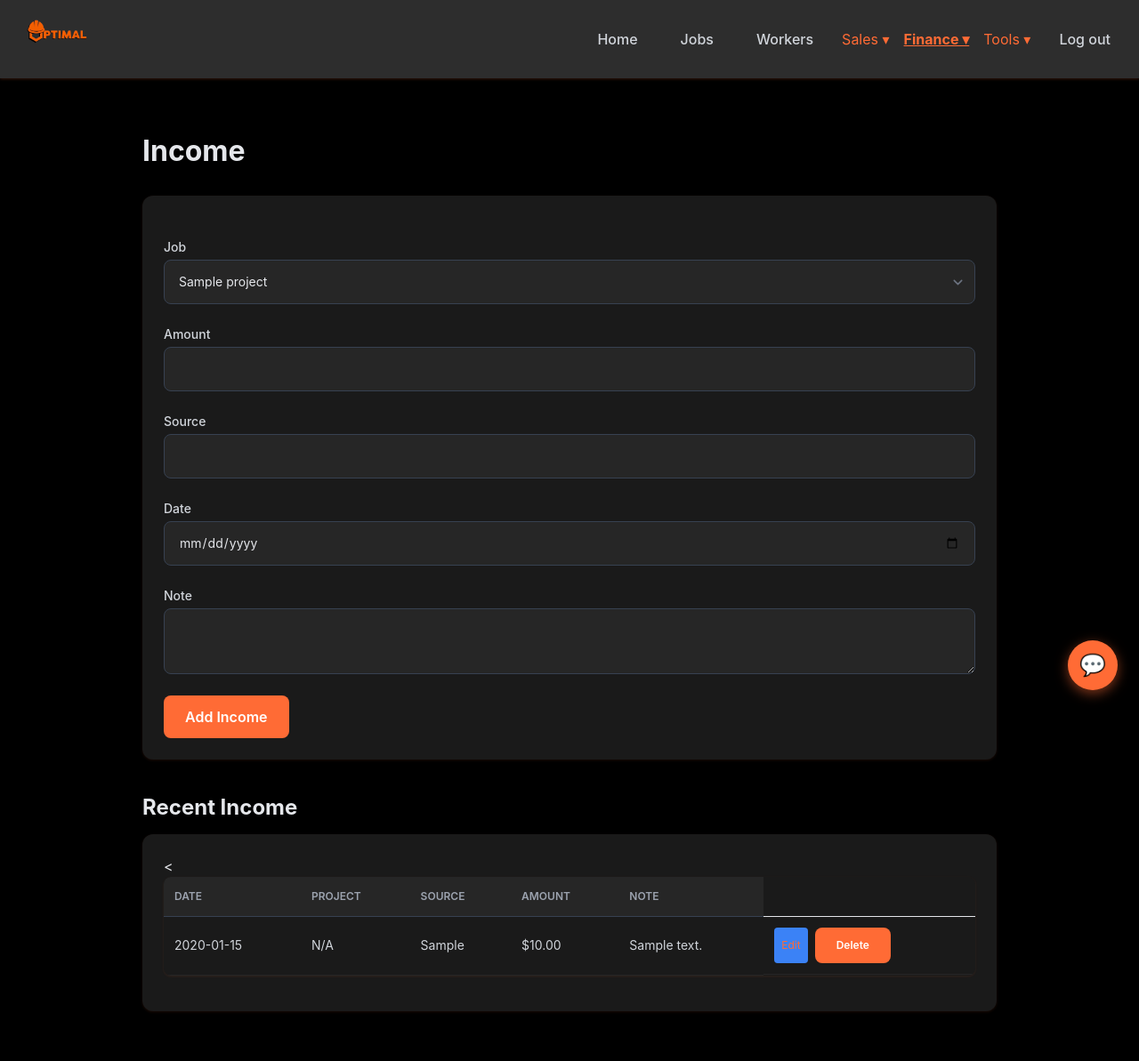
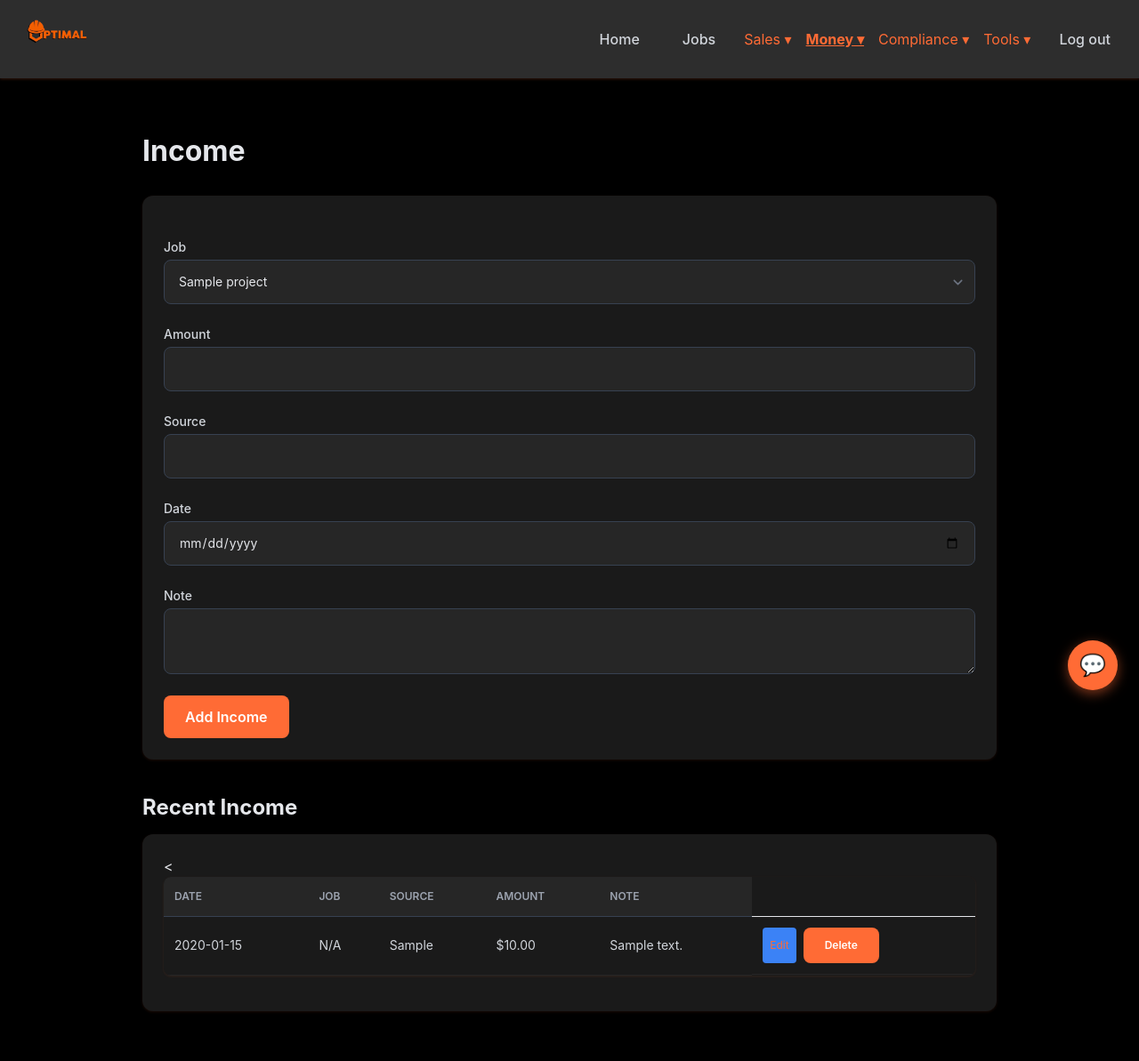
Before and after one commit to mayooo18/project_manager, a Flask app: page /income in a window 1280 px wide. Shown: the whole page at 89% size. Run offline with Flask 3, Linux system fonts and the light colour scheme; a user stored in the database is signed in; tables that the repository leaves empty hold one stand-in row (values such as "Sample post"); some libraries are stand-ins or nearby versions.

Commit message:
Phase 7 §4: nav reorder + finish Jobs rename
- Nav regrouped to follow the workflow: Home, Jobs, Sales (Customers first,
  Proposals, Contracts, Invoices), Money (Workers moved in, Work Logs,
  Payments, Expenses, Income, Profit), Compliance (Permits, Licenses,
  Subcontractors, Waivers & Certs), Tools (Documents, Reminders, Vehicles).
  Finance renamed to Money; Compliance split out of Tools.
- Finished Projects->Jobs rename in remaining UI: Income/Expenses/Work Logs/
  Profitability table headers, Edit Job title+heading, Jobs page title.
  (Routes/tables stay `project`; docx Documents generator, customer proposal
  email, and the login brand left as-is.)

Verified base.html renders with all links resolving.

Co-Authored-By: Claude Opus 4.8 <noreply@anthropic.com>

```diff
--- a/templates/base.html
+++ b/templates/base.html
@@ -12,33 +12,44 @@
     <nav class="shadow-md mb-8">
         <div class="max-w-7xl mx-auto px-4 py-3 flex justify-between items-center">
             <img src="{{ url_for('static', filename='images/Optimal.png') }}" alt="Logo" class="h-16 w-auto">
-            {% set finance_endpoints = ['work_logs', 'payments', 'expenses', 'income', 'profitability'] %}
-            {% set tools_endpoints = ['document_form', 'reminders.index', 'vehicles.index', 'subcontractors.index', 'subcontractors.add', 'subcontractors.edit', 'licenses.index', 'licenses.add', 'licenses.edit', 'permits.index', 'permits.add', 'permits.edit', 'waivers.index', 'waivers.new', 'waivers.edit'] %}
+            {% set money_endpoints = ['workers', 'work_logs', 'payments', 'expenses', 'income', 'profitability'] %}
+            {% set compliance_endpoints = ['permits.index', 'permits.add', 'permits.edit', 'licenses.index', 'licenses.add', 'licenses.edit', 'subcontractors.index', 'subcontractors.add', 'subcontractors.edit', 'waivers.index', 'waivers.new', 'waivers.edit'] %}
+            {% set tools_endpoints = ['document_form', 'reminders.index', 'vehicles.index'] %}
             {% set sales_endpoints = ['quotes.index', 'quotes.new', 'quotes.edit', 'quotes.customers', 'invoices.index', 'invoices.new', 'invoices.edit', 'contracts.index', 'contracts.new', 'contracts.edit'] %}
             <button id="nav-toggle" type="button" aria-label="Toggle menu" onclick="toggleNav(event)">☰</button>
             <div id="nav-links" class="flex items-center gap-4 relative">
                 <a href="{{ url_for('home') }}" class="{{ 'nav-active' if request.endpoint == 'home' }}">Home</a>
                 <a href="{{ url_for('projects') }}" class="{{ 'nav-active' if request.endpoint in ['projects', 'project_detail'] }}">Jobs</a>
-                <a href="{{ url_for('workers') }}" class="{{ 'nav-active' if request.endpoint == 'workers' }}">Workers</a>
 
                 <div class="relative nav-dropdown">
                     <button class="nav-dropdown-btn {{ 'nav-active' if request.endpoint in sales_endpoints }}" style="color:#ff6b35;">Sales ▾</button>
                     <div class="nav-dropdown-menu">
+                        <a href="{{ url_for('quotes.customers') }}" class="{{ 'nav-active' if request.endpoint == 'quotes.customers' }}">Customers</a>
                         <a href="{{ url_for('quotes.index') }}" class="{{ 'nav-active' if request.endpoint in ['quotes.index', 'quotes.new', 'quotes.edit'] }}">Proposals</a>
                         <a href="{{ url_for('contracts.index') }}" class="{{ 'nav-active' if request.endpoint in ['contracts.index', 'contracts.new', 'contracts.edit'] }}">Contracts</a>
                         <a href="{{ url_for('invoices.index') }}" class="{{ 'nav-active' if request.endpoint in ['invoices.index', 'invoices.new', 'invoices.edit'] }}">Invoices</a>
-                        <a href="{{ url_for('quotes.customers') }}" class="{{ 'nav-active' if request.endpoint == 'quotes.customers' }}">Customers</a>
                     </div>
                 </div>
 
                 <div class="relative nav-dropdown">
-                    <button class="nav-dropdown-btn {{ 'nav-active' if request.endpoint in finance_endpoints }}" style="color:#ff6b35;">Finance ▾</button>
+                    <button class="nav-dropdown-btn {{ 'nav-active' if request.endpoint in money_endpoints }}" style="color:#ff6b35;">Money ▾</button>
                     <div class="nav-dropdown-menu">
-                        <a href="{{ url_for('work_logs') }}" class="{{ 'nav-active' if request.endpoint == 'work_logs' }}">Logs</a>
+                        <a href="{{ url_for('workers') }}" class="{{ 'nav-active' if request.endpoint == 'workers' }}">Workers</a>
+                        <a href="{{ url_for('work_logs') }}" class="{{ 'nav-active' if request.endpoint == 'work_logs' }}">Work Logs</a>
                         <a href="{{ url_for('payments') }}" class="{{ 'nav-active' if request.endpoint == 'payments' }}">Payments</a>
                         <a href="{{ url_for('expenses') }}" class="{{ 'nav-active' if request.endpoint == 'expenses' }}">Expenses</a>
                         <a href="{{ url_for('income') }}" class="{{ 'nav-active' if request.endpoint == 'income' }}">Income</a>
                         <a href="{{ url_for('profitability') }}" class="{{ 'nav-active' if request.endpoint == 'profitability' }}">Profit</a>
+                    </div>
+                </div>
+
+                <div class="relative nav-dropdown">
+                    <button class="nav-dropdown-btn {{ 'nav-active' if request.endpoint in compliance_endpoints }}" style="color:#ff6b35;">Compliance ▾</button>
+                    <div class="nav-dropdown-menu">
+                        <a href="{{ url_for('permits.index') }}" class="{{ 'nav-active' if request.endpoint in ['permits.index', 'permits.add', 'permits.edit'] }}">Permits</a>
+                        <a href="{{ url_for('licenses.index') }}" class="{{ 'nav-active' if request.endpoint in ['licenses.index', 'licenses.add', 'licenses.edit'] }}">Licenses</a>
+                        <a href="{{ url_for('subcontractors.index') }}" class="{{ 'nav-active' if request.endpoint in ['subcontractors.index', 'subcontractors.add', 'subcontractors.edit'] }}">Subcontractors</a>
+                        <a href="{{ url_for('waivers.index') }}" class="{{ 'nav-active' if request.endpoint in ['waivers.index', 'waivers.new', 'waivers.edit'] }}">Waivers &amp; Certs</a>
                     </div>
                 </div>
 
@@ -48,10 +59,6 @@
                         <a href="{{ url_for('document_form') }}" class="{{ 'nav-active' if request.endpoint == 'document_form' }}">Documents</a>
                         <a href="{{ url_for('reminders.index') }}" class="{{ 'nav-active' if request.endpoint == 'reminders.index' }}">Reminders</a>
                         <a href="{{ url_for('vehicles.index') }}" class="{{ 'nav-active' if request.endpoint == 'vehicles.index' }}">Vehicles</a>
-                        <a href="{{ url_for('licenses.index') }}" class="{{ 'nav-active' if request.endpoint in ['licenses.index', 'licenses.add', 'licenses.edit'] }}">Licenses</a>
-                        <a href="{{ url_for('permits.index') }}" class="{{ 'nav-active' if request.endpoint in ['permits.index', 'permits.add', 'permits.edit'] }}">Permits</a>
-                        <a href="{{ url_for('waivers.index') }}" class="{{ 'nav-active' if request.endpoint in ['waivers.index', 'waivers.new', 'waivers.edit'] }}">Waivers &amp; Certs</a>
-                        <a href="{{ url_for('subcontractors.index') }}" class="{{ 'nav-active' if request.endpoint in ['subcontractors.index', 'subcontractors.add', 'subcontractors.edit'] }}">Subcontractors</a>
                     </div>
                 </div>
 
--- a/templates/edit_project.html
+++ b/templates/edit_project.html
@@ -5,7 +5,7 @@
 <html lang="en"><head>
   <meta charset="utf-8"/>
   <meta content="width=device-width, initial-scale=1.0" name="viewport"/>
-  <title>Edit Project</title>
+  <title>Edit Job</title>
   <link href="https://cdn.jsdelivr.net/npm/tailwindcss@2.2.19/dist/tailwind.min.css" rel="stylesheet"/>
   <link href="https://fonts.googleapis.com/icon?family=Material+Icons" rel="stylesheet"/>
   <style>
@@ -18,7 +18,7 @@
 <body class="bg-gray-100">
   <div class="container mx-auto p-8">
     <header class="mb-10">
-      <h1 class="text-4xl font-bold text-gray-800">Edit Project</h1>
+      <h1 class="text-4xl font-bold text-gray-800">Edit Job</h1>
     </header>
 
     {% with messages = get_flashed_messages() %}
--- a/templates/expenses.html
+++ b/templates/expenses.html
@@ -71,7 +71,7 @@
       <table class="min-w-full divide-y divide-slate-200">
         <thead class="bg-slate-100">
           <tr>
-            <th class="px-6 py-3 text-left text-xs font-medium text-slate-500 uppercase tracking-wider">Project</th>
+            <th class="px-6 py-3 text-left text-xs font-medium text-slate-500 uppercase tracking-wider">Job</th>
             <th class="px-6 py-3 text-left text-xs font-medium text-slate-500 uppercase tracking-wider">Description</th>
             <th class="px-6 py-3 text-left text-xs font-medium text-slate-500 uppercase tracking-wider">Amount</th>
             <th class="px-6 py-3 text-left text-xs font-medium text-slate-500 uppercase tracking-wider">Category</th>
--- a/templates/income.html
+++ b/templates/income.html
@@ -71,7 +71,7 @@
           <thead class="bg-gray-100 text-left text-sm font-medium">
             <tr>
               <th class="px-4 py-2">Date</th>
-              <th class="px-4 py-2">Project</th>
+              <th class="px-4 py-2">Job</th>
               <th class="px-4 py-2">Source</th>
               <th class="px-4 py-2">Amount</th>
               <th class="px-4 py-2">Note</th>
--- a/templates/profitability.html
+++ b/templates/profitability.html
@@ -20,7 +20,7 @@
         <table class="min-w-full table-auto">
           <thead class="bg-gray-100 text-left text-sm font-medium">
             <tr>
-              <th class="px-4 py-2">Project</th>
+              <th class="px-4 py-2">Job</th>
               <th class="px-4 py-2">Total Expenses</th>
               <th class="px-4 py-2">Total Income</th>
               <th class="px-4 py-2">Profit</th>
--- a/templates/projects.html
+++ b/templates/projects.html
@@ -5,7 +5,7 @@
 <html lang="en"><head>
 <meta charset="utf-8"/>
 <meta content="width=device-width, initial-scale=1.0" name="viewport"/>
-<title>Projects</title>
+<title>Jobs</title>
 <link href="https://cdn.jsdelivr.net/npm/tailwindcss@2.2.19/dist/tailwind.min.css" rel="stylesheet"/>
 <link href="https://fonts.googleapis.com/icon?family=Material+Icons" rel="stylesheet"/>
 <style>
--- a/templates/work_logs.html
+++ b/templates/work_logs.html
@@ -164,7 +164,7 @@
         <thead class="table-header">
           <tr>
             <th class="table-cell text-left">Worker</th>
-            <th class="table-cell text-left">Project</th>
+            <th class="table-cell text-left">Job</th>
             <th class="table-cell text-left">Date</th>
             <th class="table-cell text-left">Days Worked</th>
             <th class="table-cell text-left">Note</th>
```
